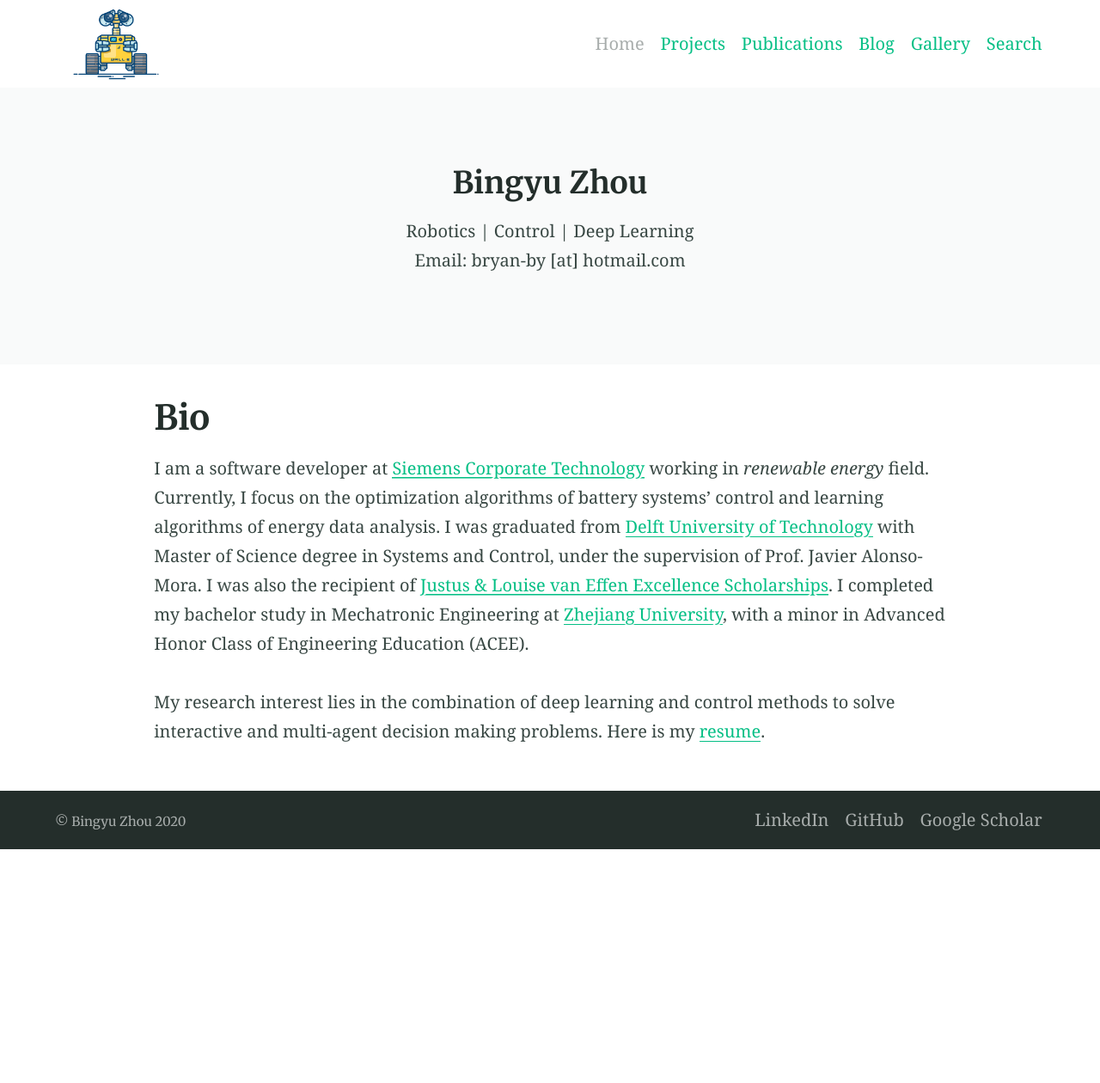
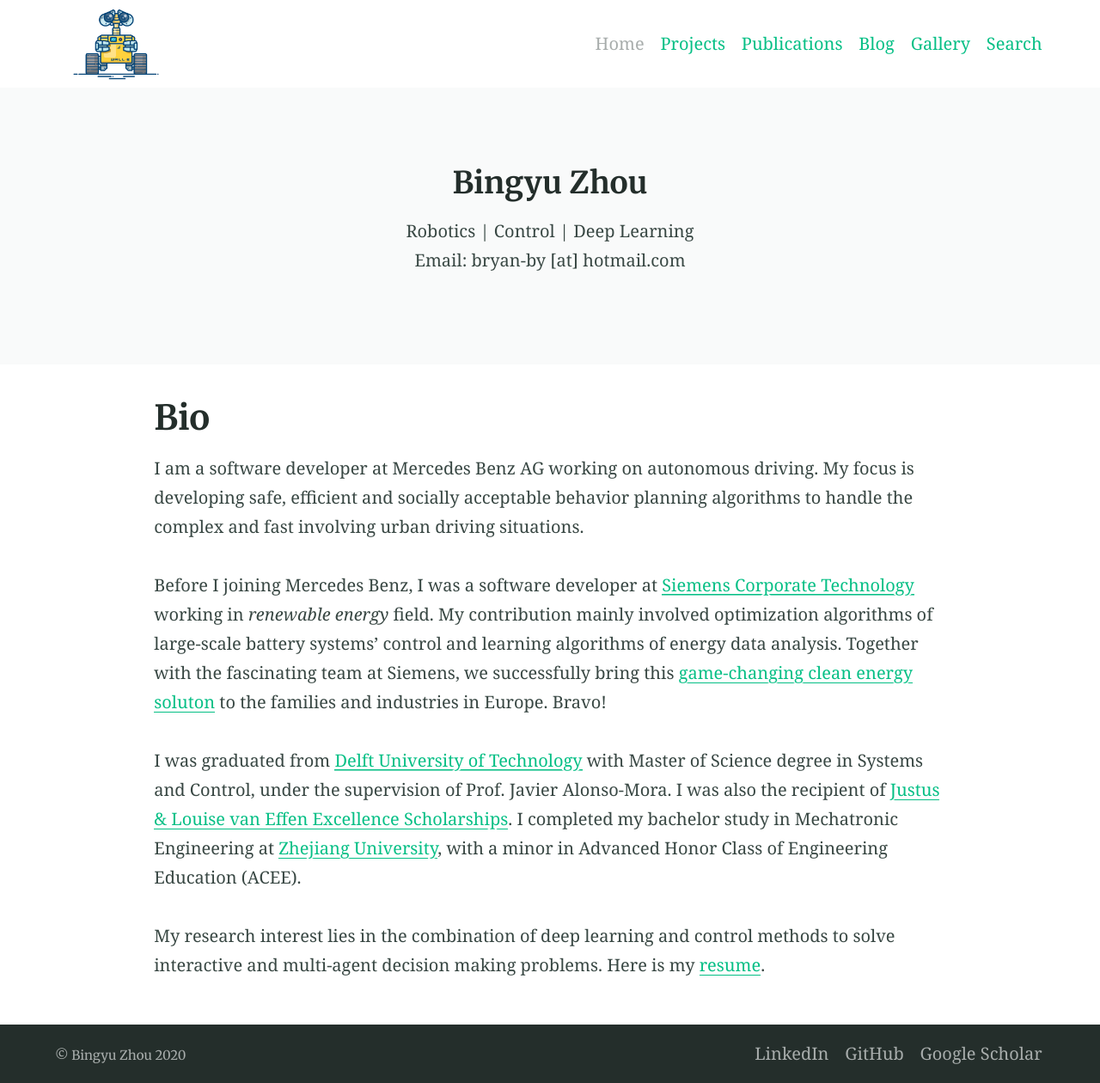
Before and after one commit to BingyuZhou/BingyuZhou.github.io, a Jekyll site: the page built from index.md, in a window 1280 px wide. Shown: the whole page at 86% size. Built offline with Jekyll 4.4.1, drawn with Linux system fonts in a browser that asks for light colours; nearby versions of some CDN libraries; our own code applies the rules of GitHub Pages for plain Markdown files; comment, search, counter and statistics services are not loaded; before the commit the page ends 988 px from its top, so only the background shows below that.

Commit message:
update bio

```diff
--- a/index.md
+++ b/index.md
@@ -7,7 +7,10 @@ feature_text: |
 feature_image: ""
 excerpt: "A short introduction."
 ---
+I am a software developer at Mercedes Benz AG working on autonomous driving. My focus is developing safe, efficient and socially acceptable behavior planning algorithms to handle the complex and fast involving urban driving situations.
 
-I am a software developer at [Siemens Corporate Technology](https://new.siemens.com/global/en/company/innovation/corporate-technology.html) working in *renewable energy* field. Currently, I focus on the optimization algorithms of battery systems' control and learning algorithms of energy data analysis. I was graduated from [Delft University of Technology](https://www.tudelft.nl/en/) with Master of Science degree in Systems and Control, under the supervision of Prof. Javier Alonso-Mora. I was also the recipient of [Justus & Louise van Effen Excellence Scholarships](https://www.tudelft.nl/en/education/practical-matters/scholarships/justus-louise-van-effen-excellence-scholarships/). I completed my bachelor study in Mechatronic Engineering at [Zhejiang University](http://www.zju.edu.cn/english/), with a minor in Advanced Honor Class of Engineering Education (ACEE).
+Before I joining Mercedes Benz, I was a software developer at [Siemens Corporate Technology](https://new.siemens.com/global/en/company/innovation/corporate-technology.html) working in *renewable energy* field. My contribution mainly involved optimization algorithms of large-scale battery systems' control and learning algorithms of energy data analysis. Together with the fascinating team at Siemens, we successfully bring this [game-changing clean energy soluton](https://new.siemens.com/global/en/products/consumer/junelight.html) to the families and industries in Europe. Bravo!
+
+ I was graduated from [Delft University of Technology](https://www.tudelft.nl/en/) with Master of Science degree in Systems and Control, under the supervision of Prof. Javier Alonso-Mora. I was also the recipient of [Justus & Louise van Effen Excellence Scholarships](https://www.tudelft.nl/en/education/practical-matters/scholarships/justus-louise-van-effen-excellence-scholarships/). I completed my bachelor study in Mechatronic Engineering at [Zhejiang University](http://www.zju.edu.cn/english/), with a minor in Advanced Honor Class of Engineering Education (ACEE).
 
 My research interest lies in the combination of deep learning and control methods to solve interactive and multi-agent decision making problems. Here is my [resume](/assets/CV.pdf "resume").
```
